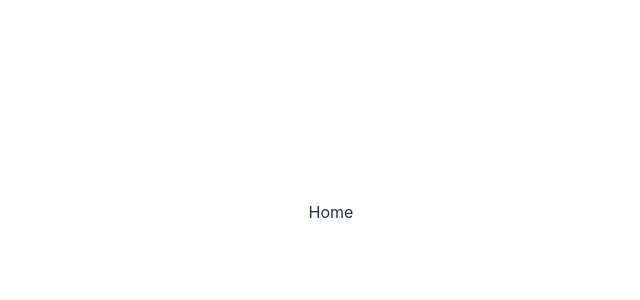
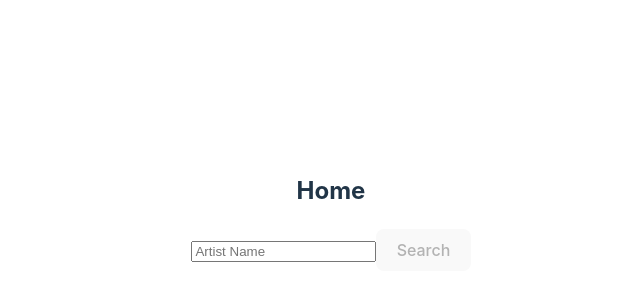
Before and after one commit to yurisalgado21/music-app-fullstack, a React (Vite) app in the folder frontend/music-app/: page /home in a window 1280 px wide. Shown: the part 188-488 px from the top of the page, without its empty margins (309-949 px from the left). Built offline with nearby package versions, Linux system fonts and the light colour scheme.

Commit message:
adicionando função que busca albums e adicionei o context

```diff
--- a/frontend/music-app/package.json
+++ b/frontend/music-app/package.json
@@ -13,7 +13,8 @@
     "axios": "^1.6.3",
     "react": "^18.2.0",
     "react-dom": "^18.2.0",
-    "react-router-dom": "^6.21.1"
+    "react-router-dom": "^6.21.1",
+    "react-spinners-css": "^2.0.1"
   },
   "devDependencies": {
     "@types/react": "^18.2.43",
--- a/frontend/music-app/src/components/Home.tsx
+++ b/frontend/music-app/src/components/Home.tsx
@@ -1,7 +1,75 @@
-import React from 'react'
+import React, { useState } from 'react'
+import { AlbumType } from '../types';
+import { Link } from 'react-router-dom';
+import Loading from './Loading';
+import searchAlbumsAPI from '../utils/fetchApi';
 
 export default function Home() {
+  const [nameArtist, setNameArtist] = useState('');
+  const [inputName, setInputName] = useState('');
+  const [albums, setAlbums] = useState<AlbumType[]>([]);
+  const [loading, setLoading] = useState(false);
+
+  const handleNameArtistChange = (event: React.ChangeEvent<
+    HTMLInputElement>) => {
+      setNameArtist(event.target.value);
+    }
+
+  const handleSearch = async () => {
+    if (nameArtist.length >= 2) {
+      setLoading(true)
+      const data = await searchAlbumsAPI(nameArtist.toLocaleLowerCase());
+      setAlbums(data);
+      setInputName(nameArtist);
+      setNameArtist('');
+      setLoading(false);
+    }
+  }
+
   return (
-    <div>Home</div>
+    <div>
+      <h2>Home</h2>
+      <form>
+        <input
+          type="text"
+          id="artist"
+          value={nameArtist}
+          placeholder="Artist Name"
+          onChange={handleNameArtistChange}
+        />
+        <button
+          type="button"
+          id="button-search"
+          disabled={nameArtist.length < 2}
+          onClick={handleSearch}
+        >
+          Search
+        </button>
+      </form>
+      {loading && <Loading />}
+      {!loading && albums?.length > 0 && (
+        <>
+          <p>Resultado de álbuns de:
+            {' '}
+            {inputName}
+          </p>
+          <ul>
+            {albums.map((album) => (
+              <li key={album.collectionId}>
+                <Link to={`/album/${album.collectionId}`}>
+                  <img src={album.artworkUrl100}/>
+                  <p>{album.collectionName}</p>
+                </Link>
+              </li>
+            ))}
+          </ul>
+        </>
+      )}
+      {!loading && albums.length === 0 && inputName.length >= 2 && (
+        <p>
+          Nenhum álbum foi encontrado
+        </p>
+      )}
+    </div>
   )
 }
--- /dev/null
+++ b/frontend/music-app/src/components/Loading.tsx
@@ -0,0 +1,8 @@
+// import React from 'react'
+import { Heart } from 'react-spinners-css'
+
+export default function Loading() {
+  return (
+    <div>{<Heart color="red" />}</div>
+  )
+}
--- /dev/null
+++ b/frontend/music-app/src/context/DataContext.tsx
@@ -0,0 +1,8 @@
+import { createContext } from 'react';
+// import {AlbumType} from '../types'
+
+// type DataContextProps = {
+// }
+
+const DataContext = createContext({});
+export default DataContext;
--- /dev/null
+++ b/frontend/music-app/src/context/DataProvider.tsx
@@ -0,0 +1,20 @@
+import React from "react";
+import DataContext from "./DataContext";
+
+type DataProviderProps = {
+    children: React.ReactNode;
+};
+
+function DataProvider({children}: DataProviderProps) {
+
+    const context = {
+
+    };
+    return (
+        <DataContext.Provider value={context}>
+            {children}
+        </DataContext.Provider>
+    );
+}
+
+export default DataProvider;
--- a/frontend/music-app/src/main.tsx
+++ b/frontend/music-app/src/main.tsx
@@ -1,11 +1,14 @@
-import React from 'react'
+// import React from 'react'
 import ReactDOM from 'react-dom/client'
 import App from './App.tsx'
 import './index.css'
 import { BrowserRouter } from 'react-router-dom'
+import DataProvider from './context/DataProvider.tsx'
 
 ReactDOM.createRoot(document.getElementById('root')as HTMLElement).render(
-  <BrowserRouter>
-    <App />
-  </BrowserRouter>
+  <DataProvider>
+    <BrowserRouter>
+      <App />
+    </BrowserRouter>
+  </DataProvider>
 )
--- /dev/null
+++ b/frontend/music-app/src/types.ts
@@ -0,0 +1,16 @@
+export type AlbumType = {
+    artistId: number;
+    artistName: string;
+    collectionId: number;
+    collectionName: string;
+    collectionPrice: number;
+    artworkUrl100: string;
+    releaseDate: string;
+    trackCount: number;
+};
+
+export type SongType = {
+    trackId: number,
+    trackName: string,
+    previewUrl: string,
+};
--- /dev/null
+++ b/frontend/music-app/src/utils/fetchApi.ts
@@ -0,0 +1,16 @@
+import { AlbumType } from '../types';
+
+const searchAlbumsAPI = async (artist: string): Promise<AlbumType[]> => {
+  const artistNameURL = encodeURI(artist).replace('/%20/g', '+');
+
+  const getAlbumsAPI = `https://itunes.apple.com/search?entity=album&term=${artistNameURL}&attribute=allArtistTerm`;
+
+  const APIResponse = await fetch(getAlbumsAPI);
+
+  const { results }: { results: AlbumType[] } = await APIResponse.json();
+
+  const response = results.map((artistInfo) => ({ ...artistInfo }));
+  return response;
+};
+
+export default searchAlbumsAPI;
```
Also changed, not shown: 1 other file (tests, documents, lock files or other folders).
